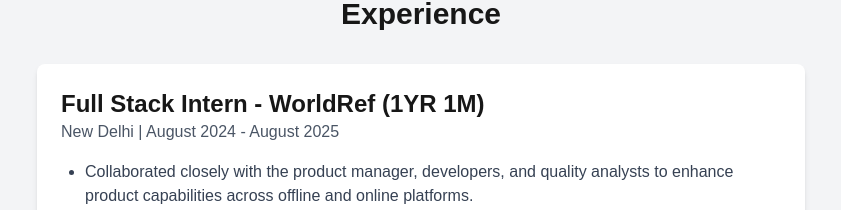
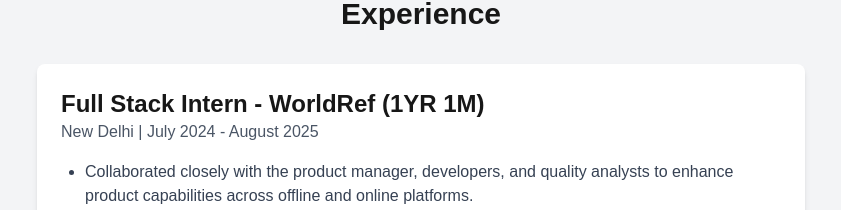
Before and after one commit to RedHolger/manu-vashisth.github.io, a Next.js app: page / in a window 1280 px wide. Shown: the part 1020-1230 px from the top of the page, without its empty margins (219-1060 px from the left). Built offline with nearby package versions, Linux system fonts and the light colour scheme.

Commit message:
Corrected Codeforces badge using generator

```diff
--- a/src/pages/index.js
+++ b/src/pages/index.js
@@ -49,7 +49,7 @@
             <h2 className="text-3xl font-bold mb-8 text-center">Experience</h2>
             <div className="max-w-3xl mx-auto bg-white p-6 rounded-lg shadow-md">
               <h3 className="text-2xl font-semibold">Full Stack Intern - WorldRef (1YR 1M)</h3>
-              <p className="text-gray-600 mb-4">New Delhi | August 2024 - August 2025</p>
+              <p className="text-gray-600 mb-4">New Delhi | July 2024 - August 2025</p>
               <ul className="list-disc ml-6 text-gray-700 space-y-2">
                 <li>Collaborated closely with the product manager, developers, and quality analysts to enhance product capabilities across offline and online platforms.</li>
                 <li>Developed production-ready RESTful APIs in Java and Spring Boot for both mobile and web applications.</li>
@@ -127,7 +127,8 @@
                   </li>
                   <li>
                     <a href="https://codeforces.com/profile/ManuVashisth">
-                      <img src="https://img.shields.io/codeforces/rating/ManuVashisth.svg?style=for-the-badge&logo=codeforces" alt="Codeforces rating" />
+                      <img src="https://img.shields.io/badge/Codeforces-blue?style=for-the-badge&logo=codeforces&labelColor=hex&color=black
+" />
                     </a>
                   </li>
                   <li>
@@ -145,8 +146,8 @@
           <div className="container mx-auto px-6 text-center">
             <h2 className="text-3xl font-bold mb-8">Contact</h2>
             <p className="text-lg mb-4">Email: <a href="mailto:signorvashistha007@gmail.com" className="text-blue-500 hover:underline">signorvashistha007@gmail.com</a></p>
-            <p className="text-lg mb-4">Phone: +91 8448145752</p>
-            <p className="text-lg mb-4">LinkedIn: <a href="https://linkedin.com/in/manu-vashisth-1a4b1b23b" className="text-blue-500 hover:underline">linkedin.com/in/manu-vashisth-1a4b1b23b</a></p>
+            <p className="text-lg mb-4">Phone: +91 8448154757</p>
+            <p className="text-lg mb-4">LinkedIn: <a href="https://www.linkedin.com/in/manu-vashisth-9366b2219/" className="text-blue-500 hover:underline">linkedin.com/in/manu-vashisth-1a4b1b23b</a></p>
             <p className="text-lg mb-4">GitHub: <a href="https://github.com/RedHolger" className="text-blue-500 hover:underline">github.com/RedHolger</a></p>
           </div>
         </section>
```
